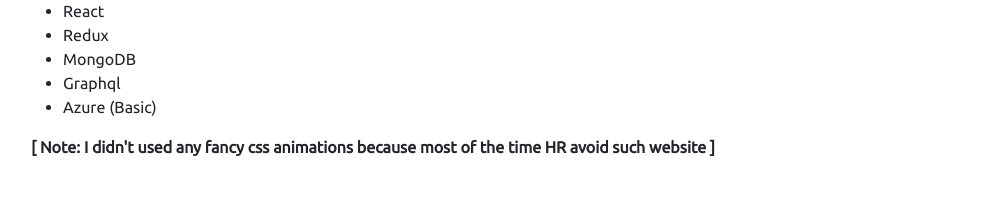
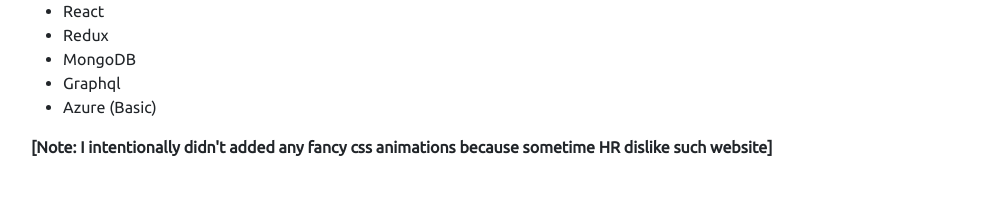
Before and after one commit to ssakib4040/nextjs-portfolio, a React (Vite) app: page / in a window 1280 px wide. Shown: the part 1240-1451 px from the top of the page, without its empty margins (273-1275 px from the left). Built offline with nearby package versions, Linux system fonts and the light colour scheme.

Commit message:
HR tag replaced

```diff
--- a/src/App.jsx
+++ b/src/App.jsx
@@ -148,8 +148,8 @@ function App() {
           </div>
 
           <p className="fw-bold">
-            [ Note: I didn't used any fancy css animations because most of the
-            time HR avoid such website ]
+            [Note: I intentionally didn't added any fancy css animations because
+            sometime HR dislike such website]
           </p>
         </div>
 
```
